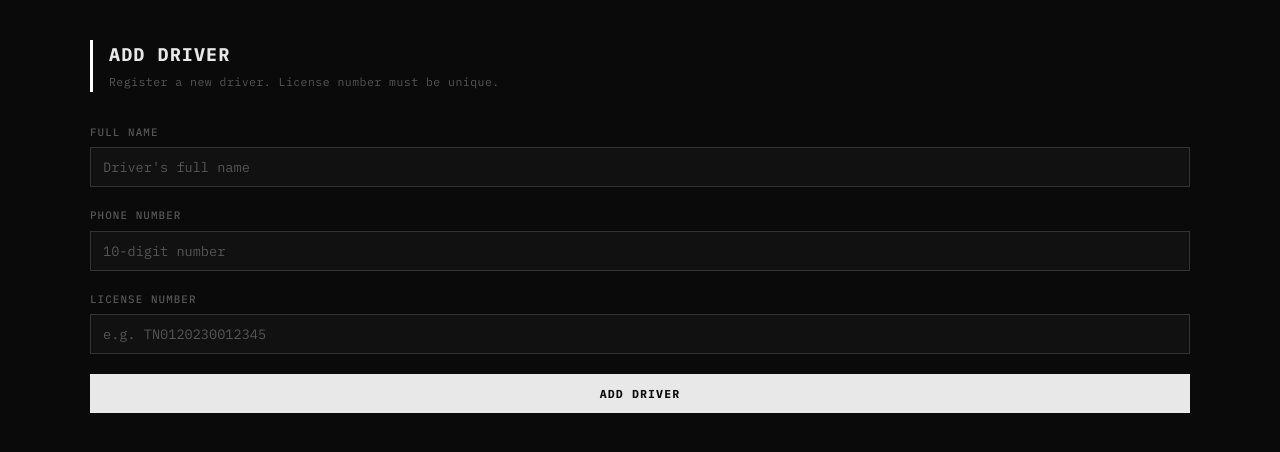
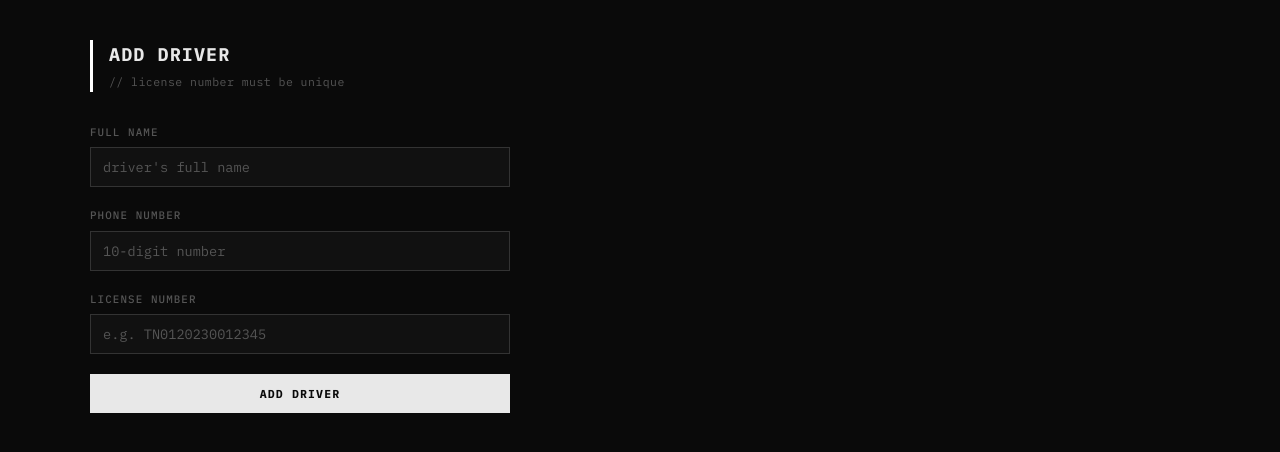
Before and after one commit to Sarvesh-Sarz/Resuscitation-Retrieval, a Flask app: page /add_driver in a window 1280 px wide. Shown: the part 48-500 px from the top of the page. Run offline with Flask 3, Linux system fonts and the light colour scheme.

Commit message:
Update add_driver.html

```diff
--- a/templates/add_driver.html
+++ b/templates/add_driver.html
@@ -1,12 +1,12 @@
 {% extends "base.html" %}
 {% block content %}
 <div class="page-header">
-    <h2> Add Driver</h2>
-    <p class="subtitle">Register a new driver. License number must be unique.</p>
+    <h2>Add Driver</h2>
+    <p class="subtitle">// license number must be unique</p>
 </div>
-<form method="POST">
+<form method="POST" style="max-width:420px;">
     <label>Full Name</label>
-    <input type="text" name="name" placeholder="Driver's full name" required>
+    <input type="text" name="name" placeholder="driver's full name" required>
     <label>Phone Number</label>
     <input type="text" name="phone" placeholder="10-digit number" maxlength="10" required>
     <label>License Number</label>
```
